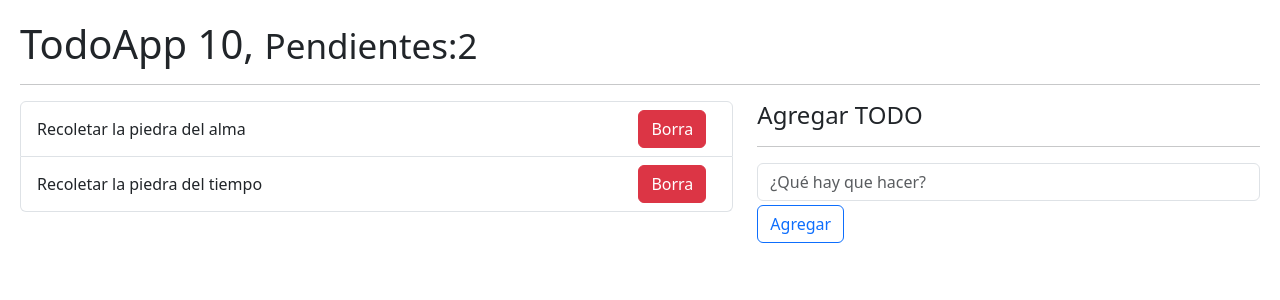
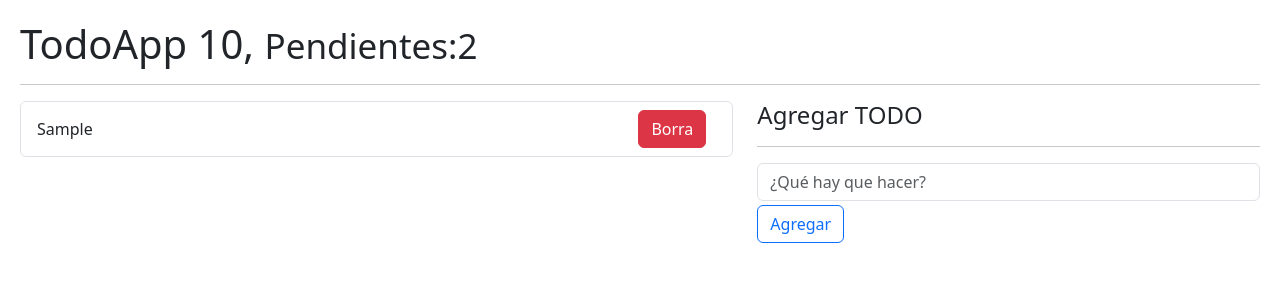
Before and after one commit to Maullin1996/React-hooks, a React (Vite) app: page / in a window 1280 px wide. Both pictures are taken after typing "Sample" into the empty fields and a click on the button "Agregar". Shown: the top 300 px of the page. Built offline with nearby package versions, Linux system fonts and the light colour scheme.

Commit message:
actualizado

```diff
--- a/src/08-useRducer/TodoApp.jsx
+++ b/src/08-useRducer/TodoApp.jsx
@@ -1,27 +1,63 @@
-import { useReducer } from "react"
+import { useEffect, useReducer } from "react"
 import { todoReducer } from "./todoReducer";
 import { TodoList } from "./TodoList";
 import { TodoAdd } from "./TodoAdd";
 
-const initialState =[{
-        id: new Date().getTime()*3,
-        description: 'Recoletar la piedra del alma',
-        done:false,
-    },
-    {
-        id: new Date().getTime()*2,
-        description: 'Recoletar la piedra del tiempo',
-        done:false,
-    },
-]
+const initialState =[//{
+    //     id: new Date().getTime()*3,
+    //     description: 'Recoletar la piedra del alma',
+    //     done:false,
+    // },
+    // {
+    //     id: new Date().getTime()*2,
+    //     description: 'Recoletar la piedra del tiempo',
+    //     done:false,
+    // },
+];
+
+const init = () => {
+    let dataInLocal = localStorage.getItem('todos')
+    return dataInLocal ? JSON.parse(dataInLocal) :  [];
+}
 
 export const TodoApp = () => {
 
-const [todos, dispatch] = useReducer( todoReducer, initialState );
+    const [todos, dispatch] = useReducer( todoReducer, initialState, init );
 
-const handleNewTodo =  ( todo ) => {
-    console.log({ todo });
-}
+    /*para grabar en el local storage se hace uso del
+    useEffect, hay  que tener en consideracón de que en
+    el loca storage solo se graban strings mas no objetos
+    la funcion para almacenar en el local estorage es: localStorage.setItem*/
+    useEffect(() => {
+        // para convertir los objetos a strings se ultiliza: JSON.stringify
+        localStorage.setItem('todos', JSON.stringify( todos ));
+    }, [todos])
+
+
+    const handleNewTodo =  ( todo ) => {
+        const action = {
+            type:'[TODO] Add Todo',
+            payload: todo
+        }
+
+        dispatch( action );
+        //dispatch es una funcion la cual es el encargado de enviar la acción
+    }
+
+    const handleDeleteTodo = ( id ) => {
+        dispatch({
+            type: '[TODO] Remove Todo',
+            payload: id,
+        });
+    }
+
+    const handleToggleTodo = ( id ) => {
+        //console.log({id});
+        dispatch({
+            type: '[TODO] Toggle Todo',
+            payload: id,
+        });
+    }
 
     return (
     <>
@@ -30,7 +66,11 @@ const handleNewTodo =  ( todo ) => {
 
         <div className="row">
             <div  className="col-7">
-                <TodoList todos={ todos } />
+                <TodoList
+                todos={ todos }
+                onDeleteTodo={ handleDeleteTodo }
+                onToggleTodo={ handleToggleTodo }
+                />
             </div>
 
         <div className="col-5">
--- a/src/08-useRducer/TodoItem.jsx
+++ b/src/08-useRducer/TodoItem.jsx
@@ -1,8 +1,16 @@
-export const TodoItem = ({ todo }) => {
+export const TodoItem = ({ todo , onDeleteTodo, onToggleTodo }) => {
   return (
     <li className="list-group-item d-flex justify-content-between">
-        <span className="align-self-center"> { todo.description } </span>
-        <button className="btn btn-danger">Borra</button>
+        <span
+          className={`align-self-center ${ todo.done ? 'text-decoration-line-through' : '' }`}
+          onClick={ () => onToggleTodo( todo.id ) }
+        >
+          { todo.description }
+        </span>
+        <button
+        className="btn btn-danger"
+        onClick={ () => onDeleteTodo( todo.id ) }
+        >Borra</button>
     </li>
   )
 }
--- a/src/08-useRducer/TodoList.jsx
+++ b/src/08-useRducer/TodoList.jsx
@@ -1,12 +1,18 @@
 import { TodoItem } from "./TodoItem"
 
-export const TodoList = ({todos=[]}) => {
+export const TodoList = ({ todos=[], onDeleteTodo, onToggleTodo }) => {
+
     return (
         <ul className="list-group">
-        {
-            todos.map( todo => (
-                <TodoItem key={ todo.id}  todo= { todo } />
-        ))
+            {
+                todos.map( todo => (
+                    <TodoItem
+                    key={ todo.id}
+                    todo= { todo }
+                    onDeleteTodo={ onDeleteTodo }
+                    onToggleTodo={ onToggleTodo }
+                />
+            ))
         }
         </ul>
     )
--- a/src/08-useRducer/todoReducer.js
+++ b/src/08-useRducer/todoReducer.js
@@ -1,9 +1,28 @@
+//{ type: [todo remove], payload: id }
+
 export const todoReducer = (initialState, action) => {
     switch( action.type ) {
-        case 'ABC':
-            throw new Error('Action.type = ABC no esta implementada');
+        case '[TODO] Add Todo':
+                return [ ...initialState, action.payload ];
+
+        case '[TODO] Remove Todo':
+            return initialState.filter( todo => todo.id !== action.payload );
+
+            case '[TODO] Toggle Todo':
+                return initialState.map( todo => {
+
+                    if ( todo.id === action.payload ) {
+                        return{
+                            ...todo,
+                            done: !todo.done
+                        }
+                    }
+
+                    return todo;
+                } )
 
             default:
                 return initialState;
+
     }
-}
+}/*La funcion filter no muta el arreglo, esta función crea un nuevo arreglo */
```
